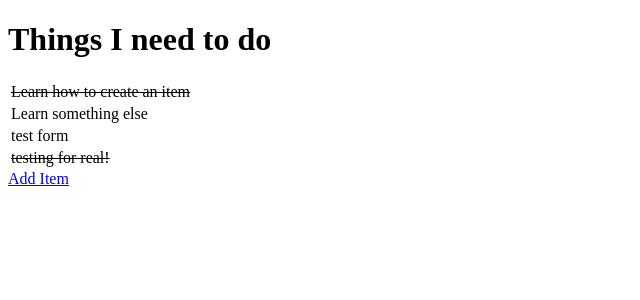
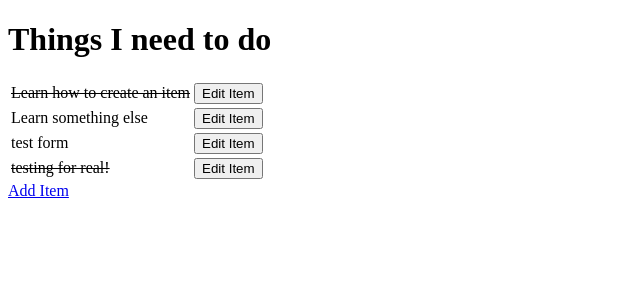
Before and after one commit to Sharon-B/hello-django, a Django app: page / in a window 1280 px wide. Shown: the top 300 px of the page, without its empty margins (0-640 px from the left). Run offline with Django 3.2, Linux system fonts and the light colour scheme; data comes from the database, SQL or seed files in the repository; both versions use the stored data as it was after the commit.

Commit message:
Add edit item fuctionality

```diff
--- a/django_todo/urls.py
+++ b/django_todo/urls.py
@@ -15,10 +15,11 @@ Including another URLconf
 """
 from django.contrib import admin
 from django.urls import path
-from todo.views import get_todo_list, add_item
+from todo.views import get_todo_list, add_item, edit_item
 
 urlpatterns = [
     path('admin/', admin.site.urls),
     path('', get_todo_list, name='get_todo_list'),
-    path('add', add_item, name='add')
+    path('add', add_item, name='add'),
+    path('edit/<item_id>', edit_item, name='edit')
 ]
--- a/todo/templates/todo/todo_list.html
+++ b/todo/templates/todo/todo_list.html
@@ -17,6 +17,11 @@
                 {% else %}
                     <td>{{ item.name }}</td>
                 {% endif %}
+                <td>
+                    <a href="/edit/{{ item.id }}">
+                        <button>Edit Item</button>
+                    </a>
+                </td>
             </tr>
         {% empty %}
             <tr>
--- a/todo/views.py
+++ b/todo/views.py
@@ -1,4 +1,4 @@
-from django.shortcuts import render, redirect
+from django.shortcuts import render, redirect, get_object_or_404
 from .models import Item
 from .forms import ItemForm
 
@@ -26,4 +26,20 @@ def add_item(request):
         'form': form
     }
 
-    return render(request, 'todo/add_item.html', context=context)
+    return render(request, 'todo/add_item.html', context)
+
+
+# Edit item
+def edit_item(request, item_id):
+    item = get_object_or_404(Item, id=item_id)
+    if request.method == 'POST':
+        form = ItemForm(request.POST, instance=item)
+        if form.is_valid():
+            form.save()
+            return redirect('get_todo_list')
+
+    form = ItemForm(instance=item)      # instance=item - the item we just got from the db above
+    context = {
+        'form': form
+    }
+    return render(request, 'todo/edit_item.html', context)
```
Also changed, not shown: todo/templates/todo/edit_item.html (added, +23 -0 lines), db.sqlite3.
